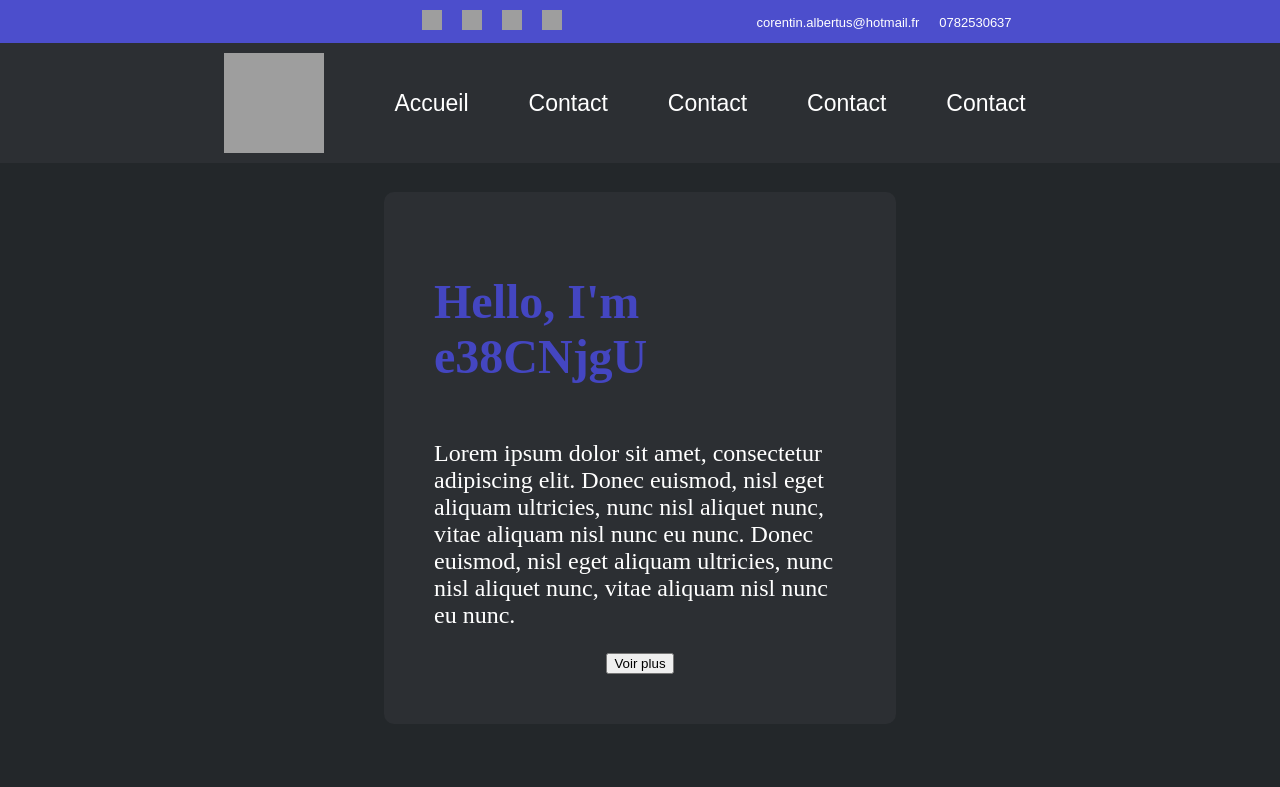
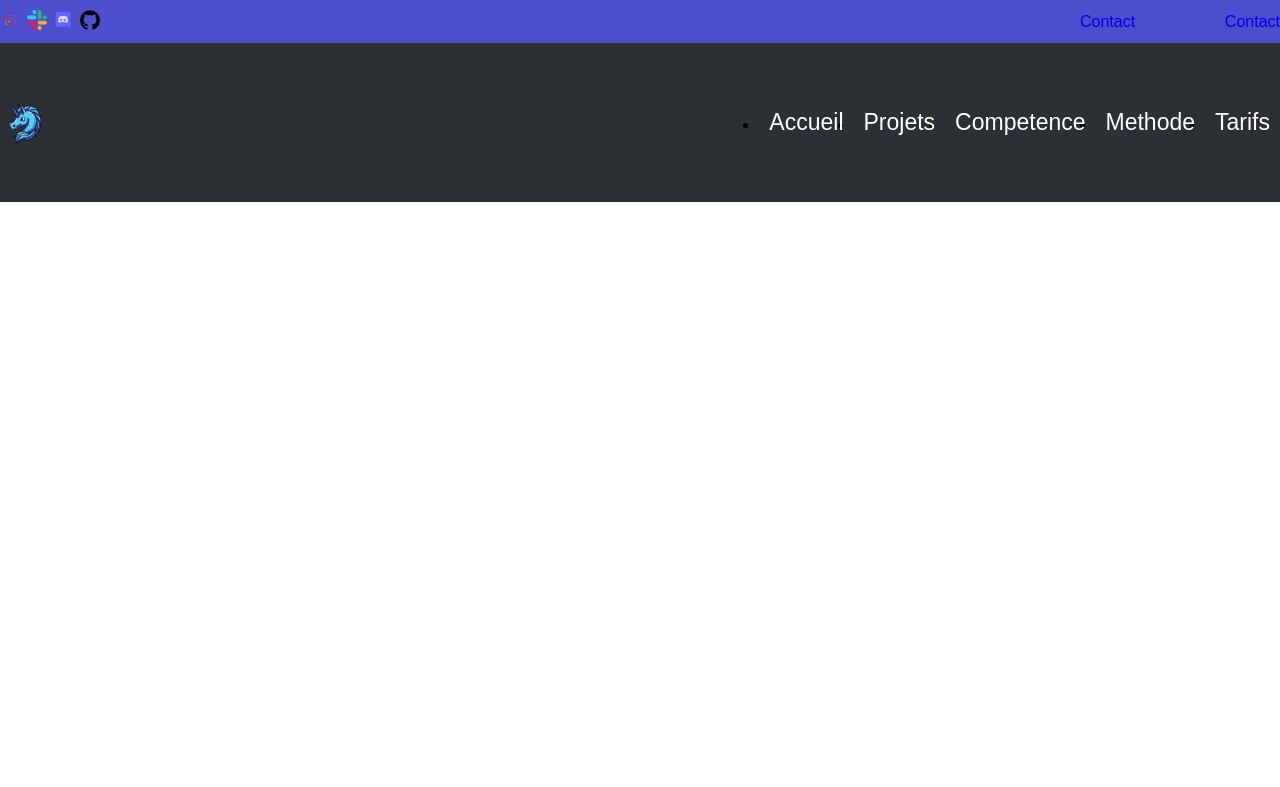
Before and after one commit to messtt/messtt.github.io, a React (Create React App) app: page / in a window 1280 px wide. Shown: the top 787 px of the page. Built offline with nearby package versions, Linux system fonts and the light colour scheme; grey boxes are pictures that could not be loaded.

Commit message:
[ADD] -> header mobile version

```diff
--- a/src/App.js
+++ b/src/App.js
@@ -14,8 +14,6 @@ function App() {
     return (
         <div className="App">
             <Header />
-            <Cover />
-            <Footer />
         </div>
     );
 }
--- a/src/componants/cover.js
+++ b/src/componants/cover.js
@@ -4,7 +4,7 @@ import p5 from 'p5';
 import { gsap } from 'gsap';
 import { ScrollToPlugin } from 'gsap/ScrollToPlugin';
 import lottie from 'lottie-web';
-import animationData from '../assets/animation_lo5u2mqc.json';
+import animationData from '../assets/scroll_down.json';
 import { animationTextRandom } from '../animation/text_random';
 
 gsap.registerPlugin(ScrollToPlugin);
--- a/src/componants/header.js
+++ b/src/componants/header.js
@@ -1,25 +1,59 @@
-import React, { useEffect } from 'react';
+import React, { useEffect, useState } from 'react';
 import './../styles/header.css';
 import { gsap } from 'gsap';
 import { ScrollTrigger } from 'gsap/ScrollTrigger';
+import lottie from 'lottie-web';
+import animationData from '../assets/burger_menu.json';
+import Logo from './../assets/logo.png';
+import instagram_logo from './../assets/instagram-logo.png';
+import slack_logo from './../assets/slack-logo.png';
+import discord_logo from './../assets/discord.png';
+import github_logo from './../assets/github-logo.png';
+
+gsap.registerPlugin(ScrollTrigger);
 
 function Header() {
-    gsap.registerPlugin(ScrollTrigger);
+    useEffect(() => {
+        const animationContainer = document.getElementById('burger_animation');
+        const burgerMenu = document.getElementById('burger_spawn_menu');
+        const mainHeader = document.querySelector('.main_header');
+        const secondHeader = document.querySelector('.second_header');
+        const anim = lottie.loadAnimation({
+            container: animationContainer,
+            renderer: 'svg',
+            loop: false,
+            autoplay: false,
+            animationData: animationData,
+        });
 
-    useEffect(() => {
-        const main_header = document.querySelector('.main_header');
-        const second_header = document.querySelector('.second_header');
-        const logo = document.querySelector('.logo');
-        const highlightText = document.querySelector('.li_main_header');
+        let isMenuOpen = false;
+
+        animationContainer.addEventListener('click', () => {
+            if (!isMenuOpen) {
+                anim.playSegments([0, 60], true);
+                gsap.to(burgerMenu, {
+                    x: 0,
+                    duration: 1,
+                    display: 'block',
+                });
+            } else {
+                anim.playSegments([60, 0], true);
+                gsap.to(burgerMenu, {
+                    x: -1000,
+                    duration: 1,
+                    display: 'none',
+                });
+            }
+            isMenuOpen = !isMenuOpen;
+        });
 
         // Animation de l'en-tête en réponse au défilement
-        gsap.to(main_header, {
+        gsap.to(mainHeader, {
             scrollTrigger: {
-                trigger: main_header,
+                trigger: mainHeader,
                 start: 'top top',
                 end: 'top top',
                 scrub: 1,
-                markers: false,
             },
             borderRadius: '10px',
             border: '5px solid #4446c1',
@@ -27,16 +61,15 @@ function Header() {
             scale: 0.9,
         });
 
-        gsap.to(second_header, {
+        gsap.to(secondHeader, {
             scrollTrigger: {
-                trigger: second_header,
+                trigger: secondHeader,
                 start: '43px',
                 end: '43px',
                 scrub: false,
-                markers: false,
                 toggleActions: "restart none none none",
                 onEnterBack: () => {
-                    gsap.to(second_header, {
+                    gsap.to(secondHeader, {
                         opacity: 1,
                         duration: 1,
                     });
@@ -45,62 +78,47 @@ function Header() {
             opacity: 0,
             duration: 1,
         });
-
-        // Animation de rotation du logo au survol
-        logo.addEventListener('mouseenter', () => {
-            gsap.to(logo, { rotation: 20, duration: 0.5 });
-        });
-
-        logo.addEventListener('mouseleave', () => {
-            gsap.to(logo, { rotation: 0, duration: 0.5 });
-        });
     }, []);
 
     return (
         <header className="header">
             <div className="second_header">
-                <nav className="nav_second_header">
-                    <ul className="ul_second_header_media">
-                        <li className="li_second_header_media">
-                            <a href="https://discord.com/">
-                                <img className="logo_discord" src="../assets/discord.png" alt="discord" width={20} height={20}/>
-                            </a>
-                        </li>
-                        <li className="li_second_header_media">
-                            <a href="https://www.instagram.com/">
-                                <img className="logo_instagram" src="../assets/instagram-logo.png" alt="instagram" width={20} height={20}/>
-                            </a>
-                        </li>
-                        <li className="li_second_header_media">
-                            <a href="https://slack.com/">
-                                <img className="logo_slack" src="../assets/slack-logo.png" alt="slack" width={20} height={20}/>
-                            </a>
-                        </li>
-                        <li className="li_second_header_media">
-                            <a href="https://github.com/">
-                                <img className="logo_github" src="../assets/github-logo.png" alt="github" width={20} height={20}/>
-                            </a>
-                        </li>
-                    </ul>
-                    <ul className="ul_second_header_contact">
-                        <li className="li_second_header_contact">
-                                <a className="mail a_category" href="mailto:corentin.albertus@hotmail.fr">corentin.albertus@hotmail.fr</a>
-                        </li>
-                        <li className="li_second_header_contact">
-                                <a className="mail a_category" href="tel:+33782530637">0782530637</a>
-                        </li>
+                <div className="second_header_media">
+                    <a className="a_media" href="https://www.instagram.com/"><img className="img_media" src={instagram_logo} alt={"instagram"} width={20} height={20}/></a>
+                    <a className="a_media" href="https://www.slack.com/"><img className="img_media" src={slack_logo} alt={"slack"} width={20} height={20}/></a>
+                    <a className="a_media" href="https://www.discord.com/"><img className="img_media" src={discord_logo} alt={"discord"} width={20} height={20}/></a>
+                    <a className="a_media" href="https://www.github.com/"><img className="img_media" src={github_logo} alt={"github"} width={20} height={20}/></a>
+                </div>
+                <div className="second_header_contact">
+                    <a className="a_contact" href="/contact">Contact</a>
+                    <a className="a_contact" href="/contact">Contact</a>
+                </div>
+            </div>
+            <div className="main_header">
+                <img className="logo" src={Logo} alt={"logo"} width={50} height={50}/>
+                <nav className="nav_main_header">
+                    <ul className="ul_main_header">
+                        <li className="li_main_header"><a className="a_category" href="/">Accueil</a></li>
+                        <li className="li_main_header"><a className="a_category" href="/contact">Projets</a></li>
+                        <li className="li_main_header"><a className="a_category" href="/contact">Competence</a></li>
+                        <li className="li_main_header"><a className="a_category" href="/contact">Methode</a></li>
+                        <li className="li_main_header"><a className="a_category" href="/contact">Tarifs</a></li>
                     </ul>
                 </nav>
             </div>
-            <div className="main_header">
+            <div className="main_header_mobile">
+                <div className="lottie" id="burger_animation"/>
+                <p className="title">BLUEBLUE</p>
+                <img className="logo" src={Logo} alt={"logo"} width={50} height={50}/>
+            </div>
+            <div className="burger_menu" id="burger_spawn_menu">
                 <nav className="nav_main_header">
-                    <img className="logo" src="../assets/logo.png" alt={"logo"}/>
                     <ul className="ul_main_header">
                         <li className="li_main_header"><a className="a_category" href="/">Accueil</a></li>
-                        <li className="li_main_header"><a className="a_category" href="/contact">Contact</a></li>
-                        <li className="li_main_header"><a className="a_category" href="/contact">Contact</a></li>
-                        <li className="li_main_header"><a className="a_category" href="/contact">Contact</a></li>
-                        <li className="li_main_header"><a className="a_category" href="/contact">Contact</a></li>
+                        <li className="li_main_header"><a className="a_category" href="/contact">Projets</a></li>
+                        <li className="li_main_header"><a className="a_category" href="/contact">Competence</a></li>
+                        <li className="li_main_header"><a className="a_category" href="/contact">Methode</a></li>
+                        <li className="li_main_header"><a className="a_category" href="/contact">Tarifs</a></li>
                     </ul>
                 </nav>
             </div>
--- a/src/styles/header.css
+++ b/src/styles/header.css
@@ -1,81 +1,50 @@
+@media (min-width: 768px) {
+    .burger_menu {
+        display: none;
+    }
+
+    .main_header_mobile {
+        display: none;
+    }
+
     /*MAIN HEADER*/
 
     .main_header {
         display: flex;
-    justify-content: center;
+        justify-content: space-between;
         align-items: center;
         position: fixed;
         top: 43px;
         left: 0;
         width: 100%;
         background-color: #2c2f33;
-    color: #fff;
-    wrap-option: wrap;
+        padding-bottom: 50px;
+        padding-top: 50px;
         z-index: 9999;
     }
-
-.a_category {
-    color: white;
-}
-
-.li_main_header {
-    margin: 10px;
-    padding: 10px 20px;
-    font-size: 23px;
-    font-weight: normal;
-    text-decoration: none;
-    position: relative;
-    color: initial;
-}
-
-/* Animation de surlignage */
-
-.li_main_header::before {
-    content: "";
-    display: block;
-    position: absolute;
-    bottom: 10px;
-    left: 0;
-    width: 100%;
-    height: 10px;
-    z-index: -1;
-    transform: scaleX(1);
-    transform-origin: bottom left;
-    transition: transform 0.3s ease;
-}
-
-.li_main_header:hover::before {
-    transform: scaleX(0);
-    transform-origin: bottom right;
-}
-
-/*_________________*/
 
     .ul_main_header {
         display: flex;
         justify-content: space-between;
         align-items: center;
-    list-style: none;
     }
 
-.nav_main_header {
-    display: flex;
-    justify-content: space-between;
-    align-items: center;
-    padding: 10px 30%;
-}
-
-.logo {
-    width: 100px;
-    height: 100px;
+    .a_category {
+        margin: 10px;
+        font-size: 23px;
+        font-weight: normal;
+        text-decoration: none;
+        position: relative;
+        color: white;
     }
 
     /*SECOND HEADER*/
 
     .second_header {
         display: flex;
-    justify-content: center;
+        justify-content: space-between;
         align-items: center;
+        flex-direction: row;
         position: fixed;
         top: 0;
         width: 100%;
@@ -86,40 +55,71 @@
         z-index: 9999;
     }
 
-.nav_second_header {
+    .second_header_media {
+        width: 100px;
+        display: flex;
+        align-items: center;
+        justify-content: space-between;
+    }
+
+    .second_header_contact {
+        display: flex;
+        align-items: center;
+        justify-content: space-between;
+        width: 200px;
+    }
+}
+
+/*BURGER MENU*/
+
+@media (max-width: 768px) {
+    .main_header {
+        display: none;
+    }
+    .second_header {
+        display: none;
+    }
+    .burger_menu {
+        margin-top: 90px;
+        padding-top: 10px;
+        padding-bottom: 10px;
+        background-color: #4446c1;
+        width: 100%;
+        height: 100%;
+        transform: translateX(-1000px);
+        display: none;
+    }
+    .ul_main_header {
+        list-style-type: none;
+    }
+    .a_category {
+        margin: 20px;
+        font-size: 23px;
+        font-weight: normal;
+        text-decoration: none;
+        position: relative;
+        color: white;
+    }
+    .li_main_header {
+        margin-top: 10px;
+    }
+    .main_header_mobile {
         display: flex;
         justify-content: space-between;
-    margin: 0;
+        align-items: center;
+        flex-direction: row;
+        position: fixed;
+        top: 0;
+        left: 0;
+        width: 100%;
+        background-color: #ce0000;
+        padding-bottom: 20px;
+        padding-top: 20px;
+        z-index: 9999;
     }
-
-.ul_second_header_media {
-    display: flex;
-    align-items: center;
-    margin: 0;
-    list-style: none;
-    padding-left: 0;
-    padding-right: 20%;
+    #burger_animation {
+        padding: 0;
+        width: 50px;
+        height: 50px;
     }
-
-.ul_second_header_contact {
-    display: flex;
-    align-items: center;
-    margin: 0;
-    list-style: none;
-    padding-left: 20%;
 }
-
-.li_second_header_media {
-    margin-right: 20px;
-}
-
-.li_second_header_contact {
-    margin-right: 20px;
-    font-size: 13px;
-}
-
-/*Temporaire*/
-
-.container {
-    height: 2000px;
-}
```
Also changed, not shown: src/assets/burger_menu.json (added, +1 -0 lines), src/assets/scroll_down.json (renamed from src/assets/animation_lo5u2mqc.json). Lines whose indentation alone changed are shown as unchanged.
